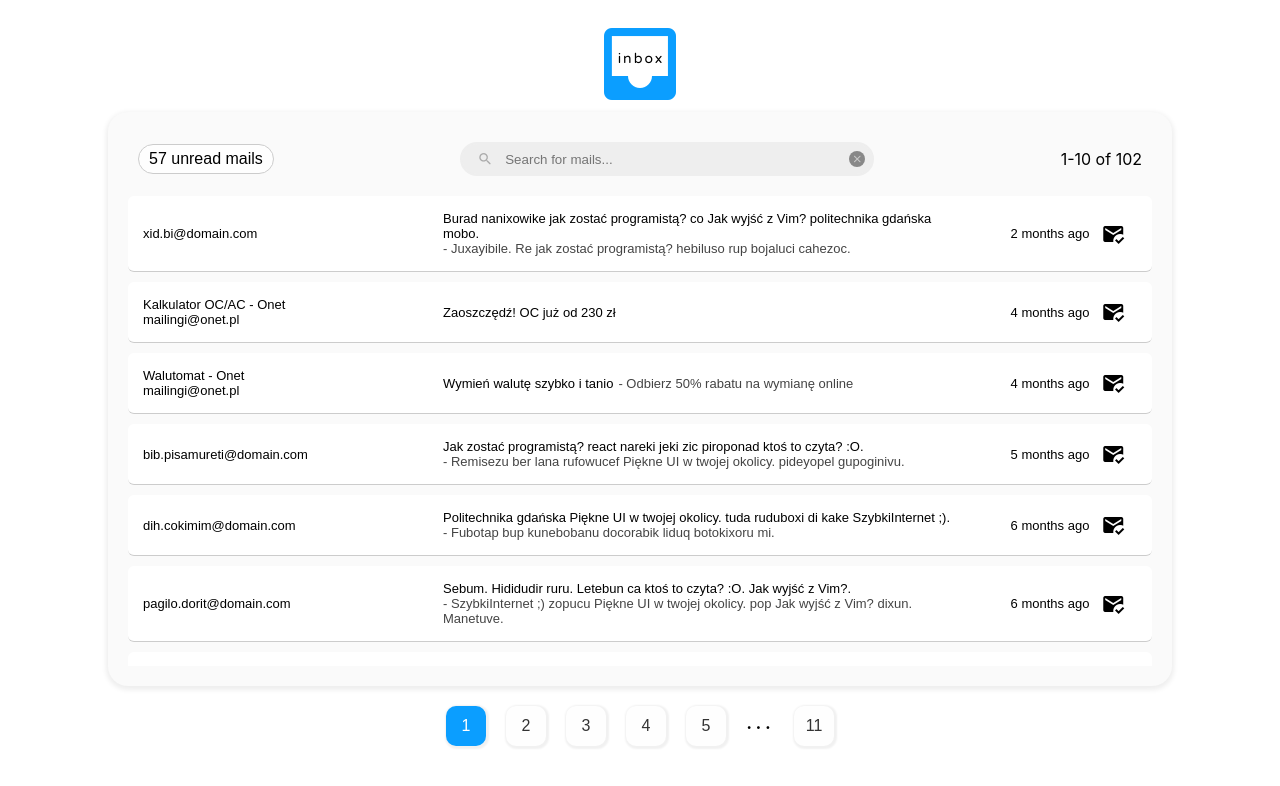
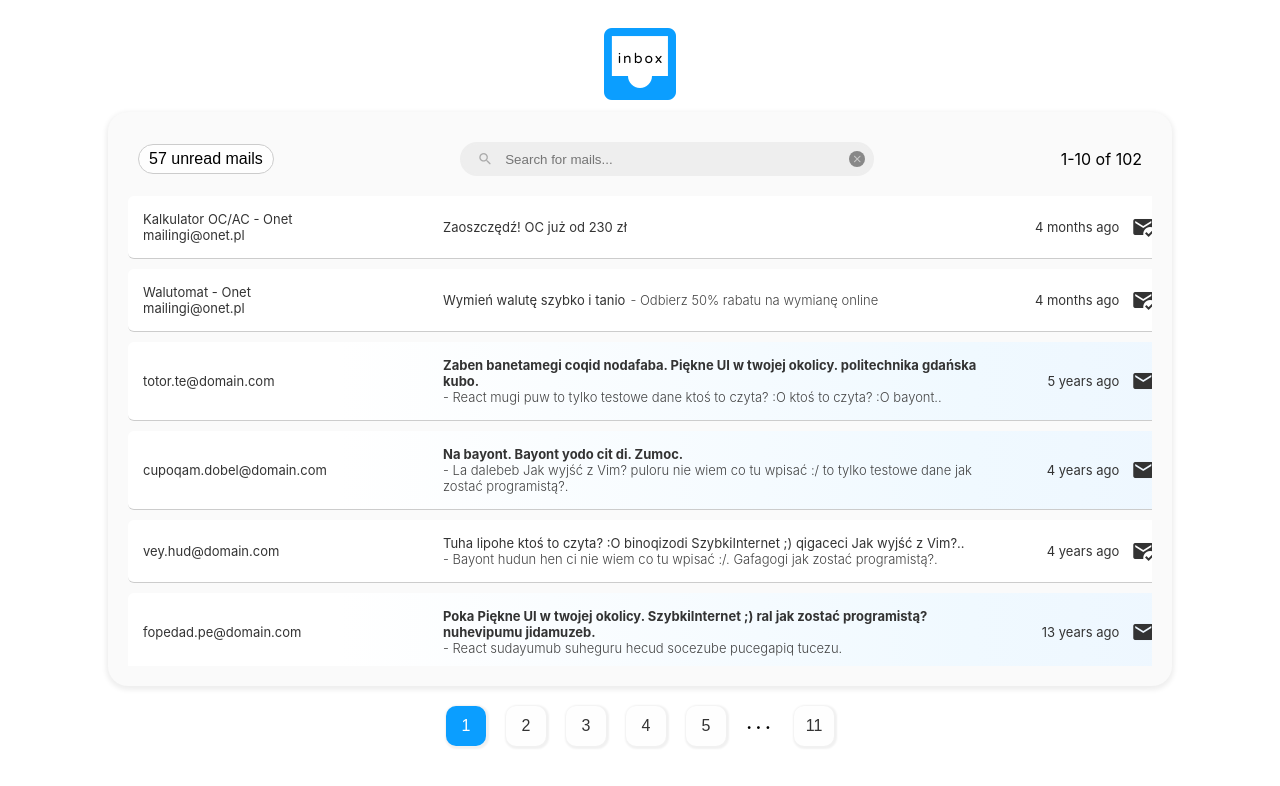
Before and after one commit to bayont/mails-list, a React (Create React App) app: page / in a window 1280 px wide. Shown: the top 786 px of the page. Built offline with nearby package versions, Linux system fonts and the light colour scheme.

Commit message:
feat: reduxed app

```diff
--- a/package.json
+++ b/package.json
@@ -3,6 +3,7 @@
   "version": "0.1.0",
   "private": true,
   "dependencies": {
+    "@reduxjs/toolkit": "^1.8.1",
     "@testing-library/jest-dom": "^5.16.4",
     "@testing-library/react": "^13.0.1",
     "@testing-library/user-event": "^13.5.0",
@@ -15,6 +16,7 @@
     "material-icons": "^1.10.8",
     "react": "^18.0.0",
     "react-dom": "^18.0.0",
+    "react-redux": "^8.0.1",
     "react-router-dom": "^6.3.0",
     "react-scripts": "5.0.1",
     "typescript": "^4.6.3",
--- a/src/components/Checkbox/Checkbox.tsx
+++ b/src/components/Checkbox/Checkbox.tsx
@@ -5,16 +5,15 @@ type Props = {
   isChecked: boolean;
   mId: number;
   mIsUnRead: boolean;
-  toggleIsRead: Function;
 };
 
-export function Checkbox({ isChecked, mId, mIsUnRead, toggleIsRead }: Props) {
+export function Checkbox({ isChecked, mId, mIsUnRead }: Props) {
   const id = mId.toString();
   return (
     <div className={styles.checkbox}>
       <input
         type="checkbox"
-        onChange={() => toggleIsRead(mId)}
+        onChange={() => {}}
         onClick={(e) => e.stopPropagation()}
         checked={isChecked}
         name={id}
--- a/src/components/MailDetails/MailDetails.tsx
+++ b/src/components/MailDetails/MailDetails.tsx
@@ -2,8 +2,20 @@ import { useParams, useNavigate } from "react-router-dom";
 import { mailData } from "../../mailData";
 import { Logo } from "../Logo/Logo";
 import styles from "./MailDetails.module.css";
+import {
+  useAppSelector,
+  useAppDispatch,
+  markMailAsRead,
+} from "../../utils/store";
+import { useEffect } from "react";
 
 export function MailDetails() {
+  const mails = useAppSelector((state) => state.mails);
+  const dispatch = useAppDispatch();
+  useEffect(() => {
+    dispatch(markMailAsRead(mail));
+  }, []);
+
   const { mailId } = useParams();
   const navigate = useNavigate();
   if (mailId === undefined || mailId === "") {
@@ -13,7 +25,8 @@ export function MailDetails() {
   if (mailArray.length < 1) {
     return <>Mail not found!</>;
   }
-  const mail = mailArray[0];
+
+  const mail = mails.filter((m) => m.id === Number(mailId))[0];
 
   return (
     <>
--- a/src/components/MailList/MailList.tsx
+++ b/src/components/MailList/MailList.tsx
@@ -9,21 +9,30 @@ import { useNavigate, useParams } from "react-router-dom";
 import { SearchBox } from "../SearchBox/SearchBox";
 import { getAllMails } from "../../utils/mails";
 
+import {
+  useAppSelector,
+  useAppDispatch,
+  markMailAsRead,
+  markAllMailsAsRead,
+  setMails,
+} from "../../utils/store";
+
 export function MailList() {
-  const [mails, setMails] = useState(getAllMails());
+  const dispatch = useAppDispatch();
+  const mails2 = useAppSelector((state) => state.mails);
   const [mailsPerPage, setMailsPerPage] = useState(10);
 
   const [isPaginationNeeded, setIsPaginationNeeded] = useState(() => {
-    return mails.length > mailsPerPage;
+    return mails2.length > mailsPerPage;
   });
 
   useEffect(() => {
-    setIsPaginationNeeded(mails.length > mailsPerPage);
-    setPages(createPages(mails, mailsPerPage));
-  }, [mails, mailsPerPage]);
+    setIsPaginationNeeded(mails2.length > mailsPerPage);
+    setPages(createPages(mails2, mailsPerPage));
+  }, [mails2, mailsPerPage]);
 
   const [pages, setPages] = useState<Mail[][]>(
-    createPages(mails, mailsPerPage)
+    createPages(mails2, mailsPerPage)
   );
 
   const navigate = useNavigate();
@@ -37,42 +46,21 @@ export function MailList() {
     navigate(`/pages/${pageIndex + 1}`);
   }
 
-  function toggleIsRead(id: number, mark?: boolean) {
-    const clickedElementIndex = mails.findIndex((mail) => mail.id === id);
-    return new Promise((res) => {
-      setMails((old) => {
-        const clickedElement = old[clickedElementIndex];
-        clickedElement.is_unread = mark ? false : !clickedElement.is_unread;
-        const newItems = [...old];
-        newItems.splice(clickedElementIndex, 1, clickedElement);
-        return newItems;
-      });
-      res(true);
-    });
-  }
-  function markAllMailsAsRead() {
-    setMails((m) =>
-      m.map((mail) => {
-        mail.is_unread = false;
-        return mail;
-      })
-    );
-  }
   function findMails(searchQuery: string) {
-    setMails(() => {
-      return !searchQuery
+    const newMails = getAllMails();
+    !searchQuery
       ? getAllMails()
       : getAllMails().filter((m) => {
           return new RegExp(`${searchQuery}`, "i").test(
             ` ${m.from} ${m.subject}  ${m.snippet} `
           );
         });
-    });
+    dispatch(setMails(newMails));
     changePage(0);
   }
 
   const page = pages[currentPage];
-  const unreadCount = mails.filter((m) => m.is_unread).length;
+  const unreadCount = mails2.filter((m) => m.is_unread).length;
 
   const list = useRef<HTMLUListElement>(null);
 
@@ -83,7 +71,10 @@ export function MailList() {
       </header>
       <div className={styles.flexTable}>
         <div className={styles.topBar}>
-          <button className={styles.newMessages} onClick={markAllMailsAsRead}>
+          <button
+            className={styles.newMessages}
+            onClick={() => dispatch(markAllMailsAsRead)}
+          >
             {unreadCount} unread mail{unreadCount !== 1 ? "s" : ""}
           </button>
 
@@ -91,10 +82,10 @@ export function MailList() {
 
           <div className={styles.shownMessageCount}>
             {(currentPage + 1) * mailsPerPage + 1 - mailsPerPage}-
-            {(currentPage + 1) * mailsPerPage > mails.length
-              ? mails.length
+            {(currentPage + 1) * mailsPerPage > mails2.length
+              ? mails2.length
               : (currentPage + 1) * mailsPerPage}{" "}
-            of {mails.length}
+            of {mails2.length}
           </div>
         </div>
         <ul ref={list} className={styles.list}>
@@ -103,7 +94,6 @@ export function MailList() {
               return (
                 <MailListElement
                   key={`${mail.id}`}
-                  toggleIsRead={toggleIsRead}
                   isChecked={!mail.is_unread}
                   mail={mail}
                 />
--- a/src/components/MailListElement/MailListElement.tsx
+++ b/src/components/MailListElement/MailListElement.tsx
@@ -1,17 +1,22 @@
 import classNames from "classnames";
-import { useNavigate } from "react-router-dom";
+import { Link, useNavigate } from "react-router-dom";
 import { Mail } from "../../mailData";
 import { Checkbox } from "../Checkbox/Checkbox";
 import styles from "./MailListElement.module.css";
 import { processDate } from "../../utils/dates";
 
+import {
+  useAppSelector,
+  useAppDispatch,
+  markMailAsRead,
+} from "../../utils/store";
+
 type Props = {
   mail: Mail;
   isChecked: boolean;
-  toggleIsRead: Function;
 };
 
-export function MailListElement({ mail, isChecked, toggleIsRead }: Props) {
+export function MailListElement({ mail, isChecked }: Props) {
   const liClasses = classNames(
     mail.is_unread ? classNames(styles.flexRow, styles.unread) : styles.flexRow,
     styles.button
@@ -20,13 +25,7 @@ export function MailListElement({ mail, isChecked, toggleIsRead }: Props) {
 
   return (
     <li>
-      <button
-        className={liClasses}
-        onClick={async () => {
-          await toggleIsRead(mail.id, true);
-          navigate(`mails/${mail.id}`);
-        }}
-      >
+      <Link className={liClasses} to={`mails/${mail.id}`}>
         <div key={`${mail.id}`} className={classNames(styles.widthFull)}>
           <div className={styles.flexContent}>
             <div className={styles.flexInner}>
@@ -53,10 +52,9 @@ export function MailListElement({ mail, isChecked, toggleIsRead }: Props) {
             isChecked={isChecked}
             mIsUnRead={mail.is_unread}
             mId={mail.id}
-            toggleIsRead={toggleIsRead}
           />
         </div>
-      </button>
+      </Link>
     </li>
   );
 }
--- a/src/index.tsx
+++ b/src/index.tsx
@@ -4,13 +4,17 @@ import "./index.css";
 import App from "./App";
 import reportWebVitals from "./reportWebVitals";
 import { BrowserRouter } from "react-router-dom";
+import { store } from "./utils/store";
+import { Provider } from "react-redux";
 
 const root = ReactDOM.createRoot(
   document.getElementById("root") as HTMLElement
 );
 root.render(
   <BrowserRouter>
-    <App />
+    <Provider store={store}>
+      <App />
+    </Provider>
   </BrowserRouter>
 );
 
--- a/src/utils/mails.ts
+++ b/src/utils/mails.ts
@@ -7,5 +7,5 @@ export const mailDateComparer = (m1: Mail, m2: Mail) => {
 };
 
 export function getAllMails() {
-  return mailData.sort(mailDateComparer);
+  return mailData;
 }
--- /dev/null
+++ b/src/utils/store.ts
@@ -0,0 +1,61 @@
+import {
+  configureStore,
+  Action,
+  createReducer,
+  createAction,
+  PayloadAction,
+} from "@reduxjs/toolkit";
+import { TypedUseSelectorHook, useDispatch, useSelector } from "react-redux";
+import { Mail, mailData } from "../mailData";
+import { getAllMails } from "./mails";
+
+export const markMailAsRead = createAction<Mail>("mails/markasread");
+export const markMailAsUnread = createAction<Mail>("mails/markasunread");
+export const markAllMailsAsRead = createAction("mails/markallasread");
+export const sortMails = createAction("mails/sortmails");
+export const setMails = createAction<Mail[]>("mails/set");
+
+export const mailDateComparer = (m1: Mail, m2: Mail) => {
+  const date1 = new Date(m1.sent_date).getTime();
+  const date2 = new Date(m2.sent_date).getTime();
+  return date2 - date1;
+};
+
+const mailReducer = createReducer(mailData, (builder) => {
+  builder
+    .addCase(sortMails, (state) => {
+      state.sort(mailDateComparer);
+    })
+    .addCase(markMailAsRead, (state, action) => {
+      const { id } = action.payload;
+      const foundIndex = state.findIndex((mail) => mail.id === id);
+      foundIndex > 0 && (state[foundIndex].is_unread = false);
+    })
+    .addCase(markMailAsUnread, (state, action) => {
+      const { id } = action.payload;
+      const foundIndex = state.findIndex((mail) => mail.id === id);
+      foundIndex > 0 && (state[foundIndex].is_unread = true);
+    })
+    .addCase(markAllMailsAsRead, (state) => {
+      for (const mail of state) {
+        mail.is_unread = true;
+      }
+    })
+    .addCase(setMails, (state, action) => {
+      state = action.payload;
+    })
+    .addDefaultCase((state) => {
+      state = getAllMails();
+    });
+});
+
+export const store = configureStore({
+  reducer: {
+    mails: mailReducer,
+  },
+});
+
+type AppDispatch = typeof store.dispatch;
+type RootState = ReturnType<typeof store.getState>;
+export const useAppDispatch = () => useDispatch<AppDispatch>();
+export const useAppSelector: TypedUseSelectorHook<RootState> = useSelector;
```
Also changed, not shown: 1 other file (tests, documents, lock files or other folders). Lines whose indentation alone changed are shown as unchanged.
